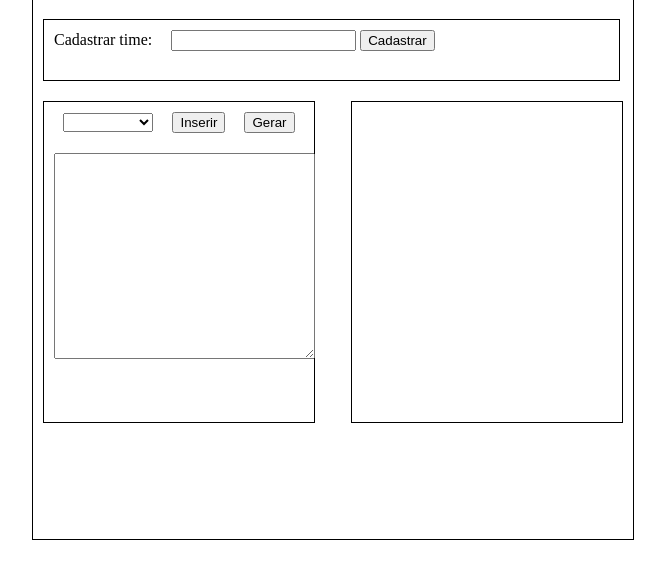
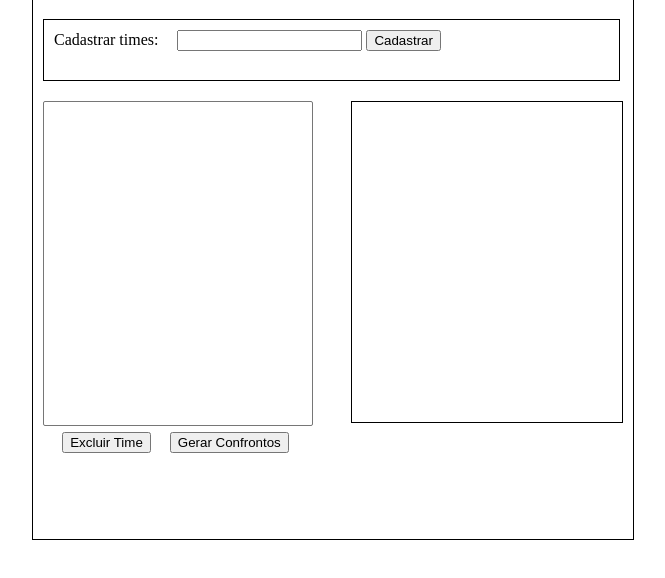
Before and after one commit to JonatasOliveiraBR/campeonato-futebol, a plain HTML site: page index.html in a window 1280 px wide. Both pictures are taken after a click on the button "Cadastrar". Shown: the part 62-640 px from the top of the page, without its empty margins (307-972 px from the left). Drawn offline with Linux system fonts and the light colour scheme.

Commit message:
Reformulação
reformulação da lógica e adicionado botão de exclusão de times,

```diff
--- a/index.html
+++ b/index.html
@@ -15,20 +15,20 @@
     <section>
 
         <div id="cadastro">
-            <label for="lblCadastro">Cadastrar time:</label>
+            <label for="lblCadastro">Cadastrar times:</label>
             <input type="text" name="txtCadastro" id="txtCadastro" onfocus="this.value='';">
             <button type="submit" id="btnCadastrar" onclick="cadastrar()">Cadastrar</button>
-
         </div>
 
 
         <div id="entrada">
-            <select name="times" id="times">
-                <option value=""></option>
-            </select>
-            <input type="button" value="Inserir" onclick="inserir()">
-            <input type="button" value="Gerar" onclick="gerar()">
-            <textarea name="tArea" id="tArea" cols="30" rows="10"></textarea>
+            <form action="">
+                <select name="sTimes" id="sTimes" size="20">
+                </select>
+
+            </form>
+            <input type="button" id="btnExcluir" value="Excluir Time" onclick="excluir()">
+            <input type="button" value="Gerar Confrontos" onclick="gerar()" id="btnGerar">
         </div>
 
         <div id="saida">
--- a/script.js
+++ b/script.js
@@ -2,54 +2,49 @@ let timeVetor = []
 
 
 function limpar(){
-    document.getElementById('txtCadastro').value = ''
-    document.getElementById('times').value = ''
+    document.getElementById('txtCadastro').value = '' //realiza a limpeza da caixa texto
 }
 
 
 function cadastrar(){
-    let cadastro = document.getElementById('txtCadastro').value
-    let opcao = document.createElement('option')
-    let times = document.getElementById('times')
-    opcao.setAttribute('value',cadastro)
-    opcao.innerText = cadastro
-    times.appendChild(opcao)
+    let sTimes = document.getElementById('sTimes')
+    let time = document.getElementById('txtCadastro').value
+    timeVetor.push(time) //adiciona time no array
+    let opcao = document.createElement('option') //cria novo option no select
+    opcao.setAttribute('value',time) //configura os atributos do option
+    opcao.innerText = time
+    sTimes.appendChild(opcao) //linka o option com o select
 
-    limpar()
+    sTimes.innerHTML += `${timeVetor[timeVetor.length-1]}\n`
 }
 
 
 
+function excluir(){
+    let sTimes = document.getElementById('sTimes')
+    let index = document.getElementById("sTimes").selectedIndex //atribui a variavel o indice selecionado no select
+    timeVetor.splice(index,1) //remove a variavel do array através do indice informado
+    sTimes.remove(sTimes.selectedIndex) //remove o option do select
 
 
 
-function inserir(){
-    let times = document.getElementById('times').value
-    let tArea = document.getElementById('tArea')
-
-    if((timeVetor.indexOf(times))==-1){
-        timeVetor.push(times)
-        tArea.innerHTML += `${times}\n`
-        limpar()
-    }else{
-        window.alert('Time já incluido!')
-    }
 }
 
 
 function gerar(){
-    tArea.innerHTML = ''
-
     let saida = document.getElementById('saida')
+    sTimes.innerHTML = ''
+    saida.innerHTML = ''
 
     saida.innerHTML += `<p>CONFRONTOS</p>`
 
     for(let c=0;c<=timeVetor.length-1;c++){
         for(let i=0;i<=timeVetor.length-1;i++){
             if(timeVetor[c] != timeVetor[i]){
-                saida.innerHTML += `${timeVetor[c]} x ${timeVetor[i]}<br>`
+                saida.innerHTML += `${timeVetor[c]} x ${timeVetor[i]}`
             }
         }
         saida.innerHTML += `<br>`
     }
+    timeVetor = []
 }
--- a/style.css
+++ b/style.css
@@ -17,26 +17,24 @@ body{
 
 #entrada{
     width: 250px;
-    height: 300px;
+    height: 330px;
     float: left;
     margin: 10px;
-    padding: 10px;
-    border: 1px solid;
 }
 
 #saida{
     width: 250px;
     height: 300px;
     float: right;
-    text-align: left;
+    text-align: center;
     border: 1px solid;
     margin: 10px;
     padding: 10px;
 }
 
-#tArea{
-    margin-top: 20px;
-    height: 200px;
+#sTimes{
+    width: 270px;
+    height: 325px;
 }
 
 input{
@@ -44,5 +42,13 @@ input{
 }
 
 #times{
-    width: 90px;
+    width: 155px;
 }
+
+#btnGerar{
+    margin-top: 5px;
+}
+
+#btnExcluir{
+    margin-top: 5px;
+}
```
